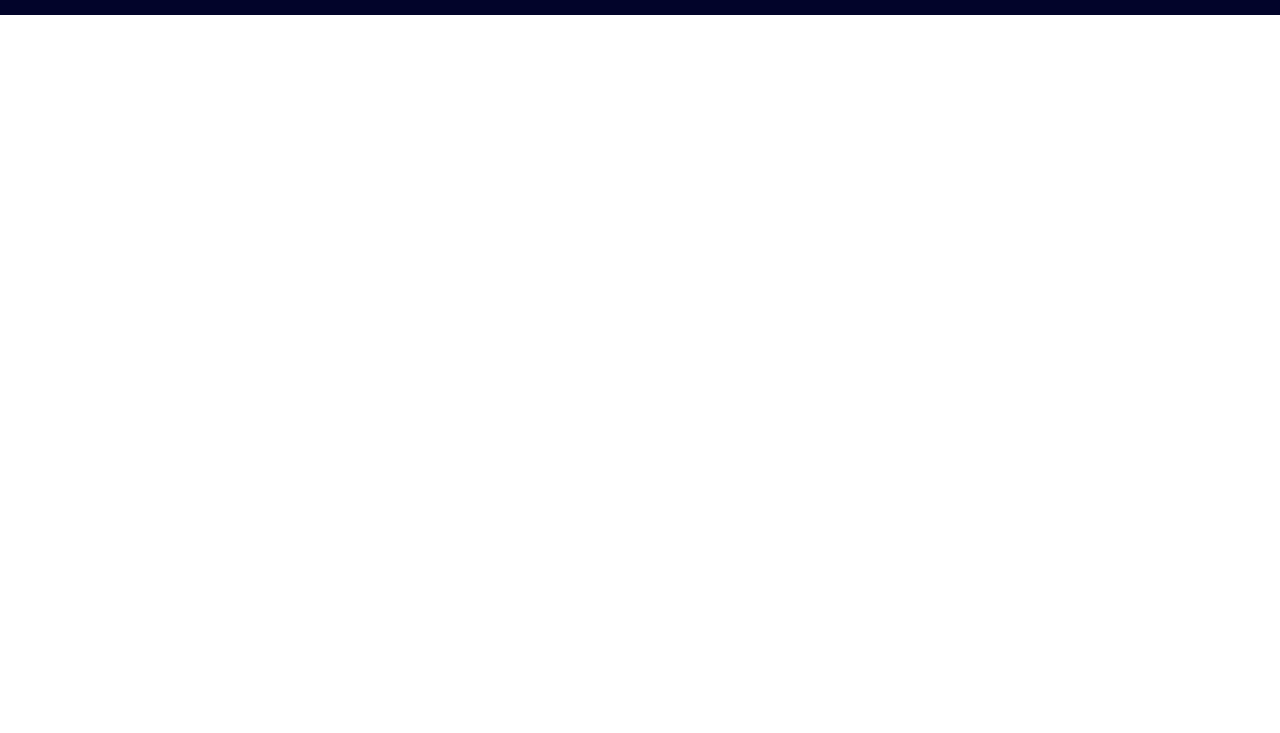
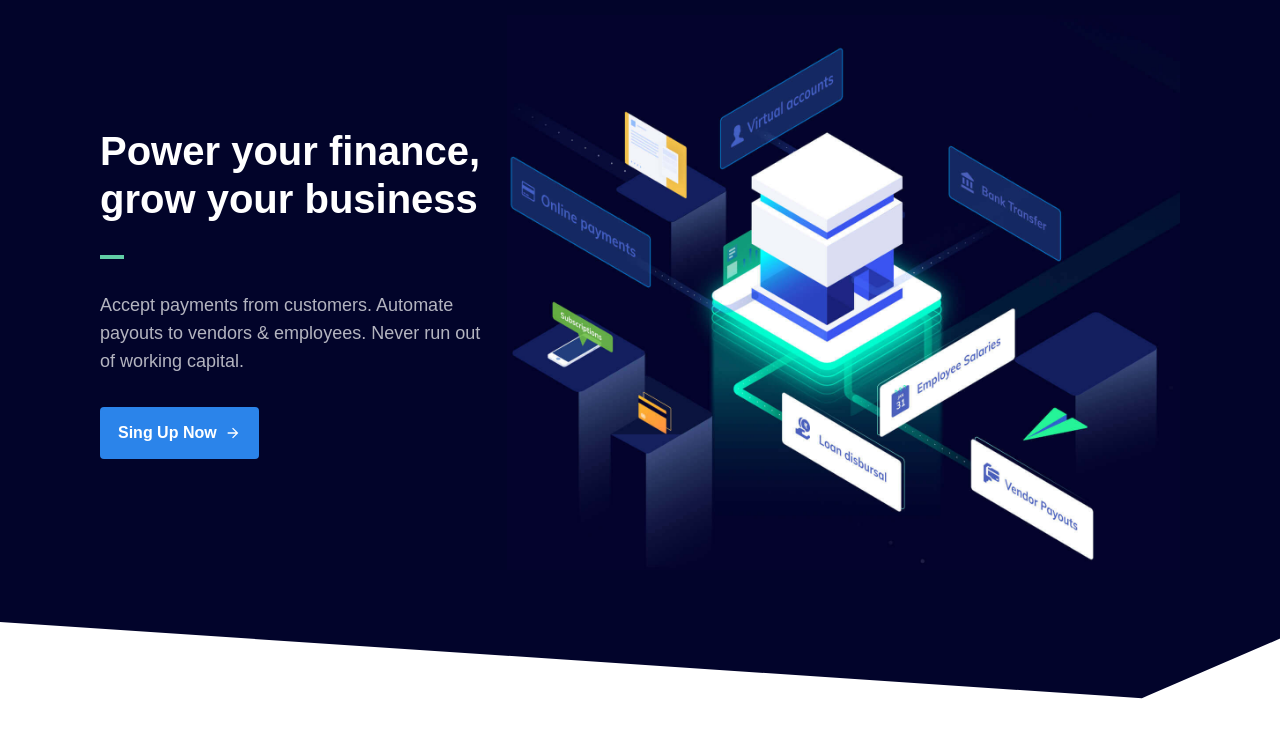
Before and after one commit to vishalvarnwal/RazorpayClone, a website built with Vite: page index.html in a window 1280 px wide. Shown: the part 67-800 px from the top of the page. Built offline with nearby package versions, Linux system fonts and the light colour scheme; files whose address does not match are found by name.

Commit message:
hero section designed

```diff
--- a/index.html
+++ b/index.html
@@ -15,7 +15,8 @@
       RazorpayClone - Best Payment Solution for Online Payments India
     </title>
   </head>
-  <body>
+  <body class="overflow-x-hidden">
+    <!-- navbar -->
     <nav class="bg-deepBlue">
       <div
         class="relative flex w-[1080px] mx-auto items-center justify-between"
@@ -121,5 +122,53 @@
         </div>
       </div>
     </nav>
+
+    <!-- hero section -->
+    <section class="relative bg-deepBlue">
+      <div class="flex justify-between items-center gap-4 w-[1080px] mx-auto">
+        <!-- left part -->
+        <div class="space-y-8">
+          <h1
+            class="text-white font-mullish text-[2.5rem] leading-[1.2] font-bold mb-4"
+          >
+            Power your finance, grow your business
+          </h1>
+          <div class="w-6 h-1 bg-greenLight"></div>
+          <p class="font-mullish text-lg leading-7 text-white opacity-70">
+            Accept payments from customers. Automate payouts to vendors &
+            employees. Never run out of working capital.
+          </p>
+          <button
+            class="flex items-center gap-2 text-white bg-lightBlue rounded font-mullish font-bold hover:bg-lightBlue500 transition-all duration-200 py-[14px] px-[18px]"
+          >
+            Sing Up Now
+            <span>
+              <svg
+                viewBox="0 0 24 24"
+                width="1em"
+                height="1em"
+                focusable="false"
+                class="chakra-icon css-onkibi"
+                data-testid="right-icon"
+              >
+                <path
+                  fill="currentColor"
+                  d="M12 4l-1.41 1.41L16.17 11H4v2h12.17l-5.58 5.59L12 20l8-8z"
+                ></path>
+              </svg>
+            </span>
+          </button>
+        </div>
+
+        <!-- right part -->
+        <div class="pl-0">
+          <img class="" src="./images//hero-illustration.jpg" alt="" />
+        </div>
+      </div>
+      <!-- shape part -->
+      <div class="absolute left-0 right-0 w-[100.1%]">
+        <img class="w-full" src="./images/hero-shape.svg" alt="" />
+      </div>
+    </section>
   </body>
 </html>
```
Also changed, not shown: images/hero-illustration.jpg (added), images/hero-shape.svg (added).
